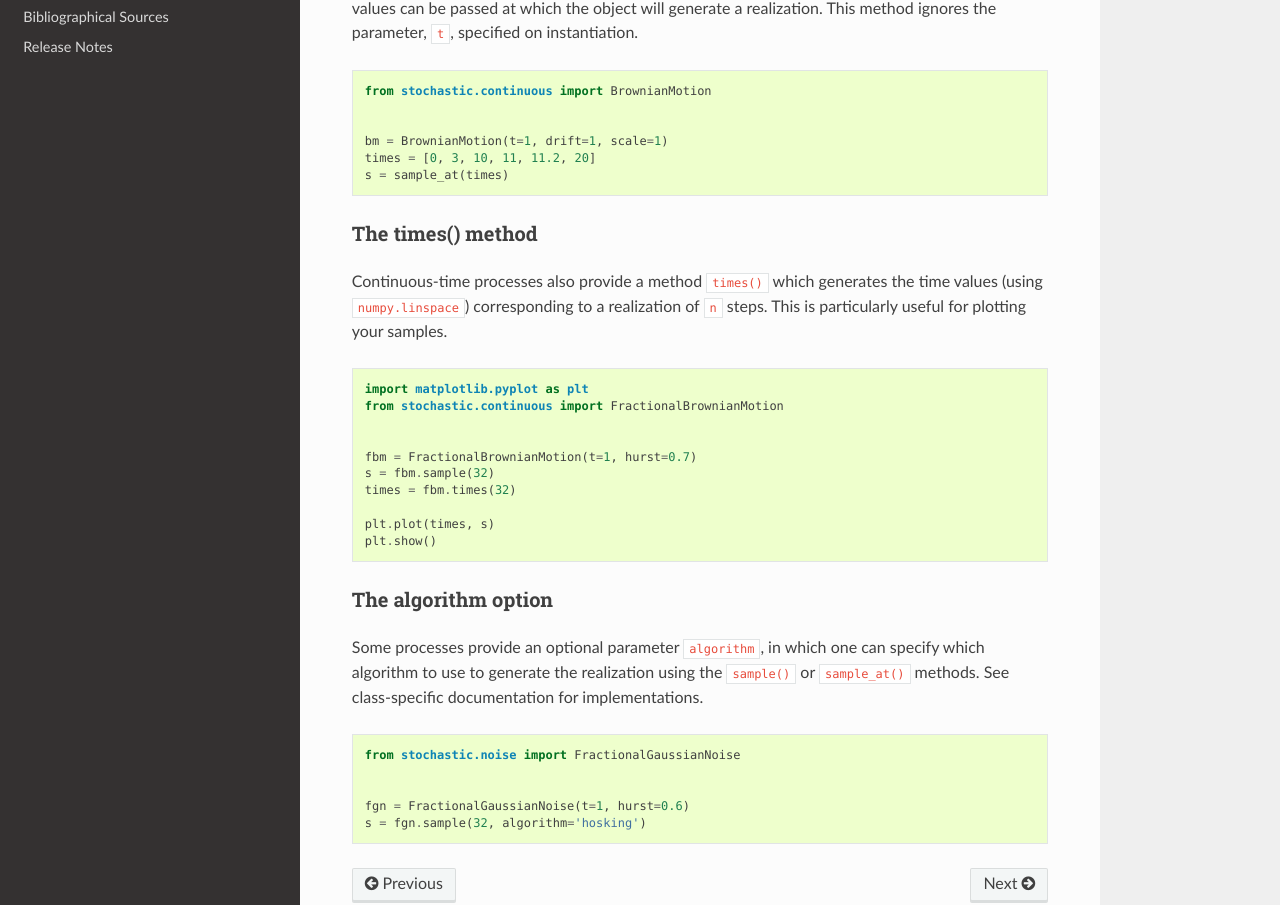
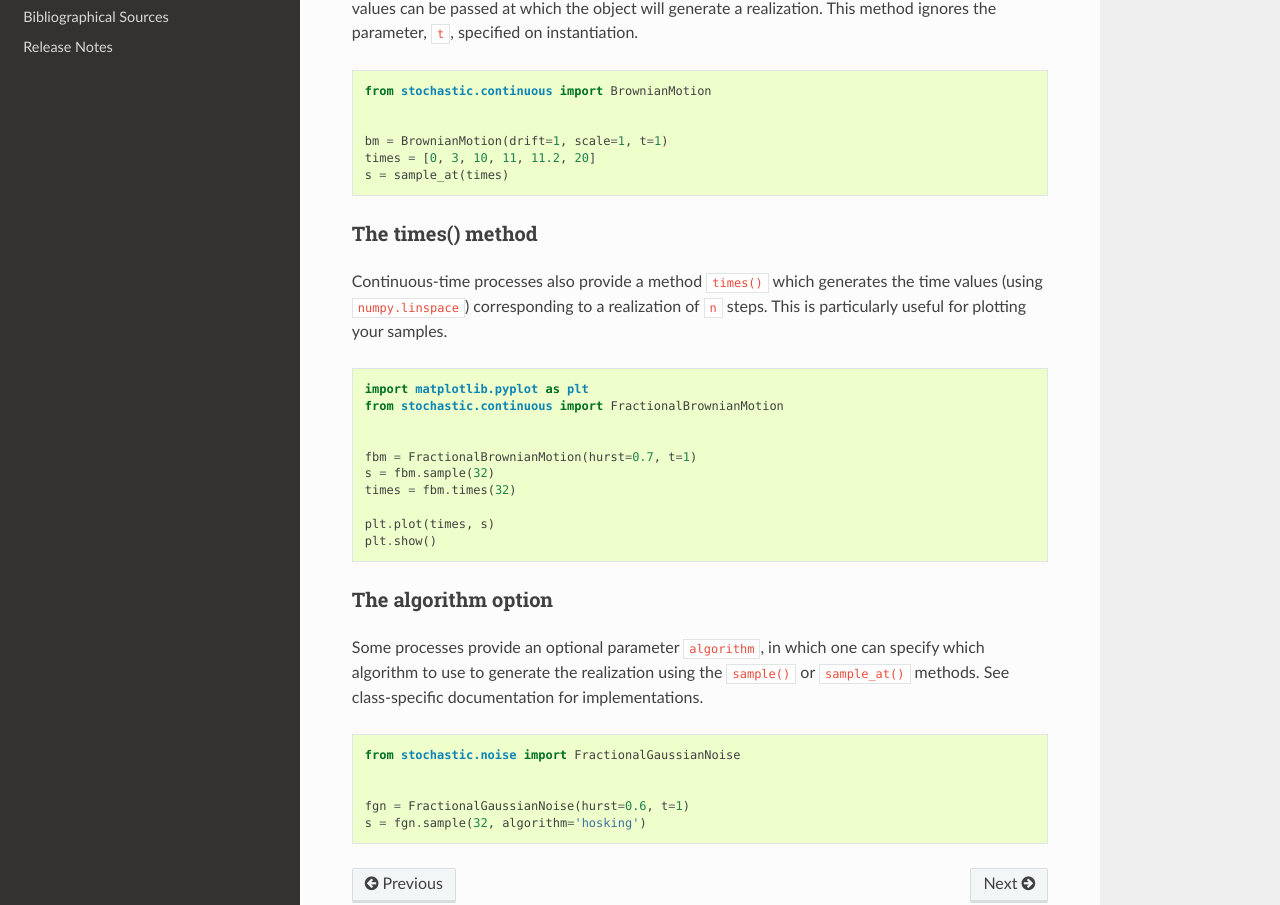
Before and after one commit to crflynn/stochastic, a Sphinx documentation site: the page built from docs/general.rst, in a window 1280 px wide and 1400 px high, scrolled down 1511 px. Shown: the part 367-1272 px from the top of the window. Built offline with Sphinx 7.4.7 and the Read the Docs theme 2.0.0, drawn with Linux system fonts in a browser that asks for light colours.

Commit message:
update docs to reflect t arg changes

```diff
--- a/README.rst
+++ b/README.rst
@@ -140,7 +140,7 @@ instantiation.
     from stochastic.continuous import BrownianMotion
 
 
-    bm = BrownianMotion(t=1, drift=1, scale=1)
+    bm = BrownianMotion(drift=1, scale=1, t=1)
     times = [0, 3, 10, 11, 11.2, 20]
     s = sample_at(times)
 
@@ -158,7 +158,7 @@ steps. This is particularly useful for plotting your samples.
     from stochastic.continuous import FractionalBrownianMotion
 
 
-    fbm = FractionalBrownianMotion(t=1, hurst=0.7)
+    fbm = FractionalBrownianMotion(hurst=0.7, t=1)
     s = fbm.sample(32)
     times = fbm.times(32)
 
@@ -180,5 +180,5 @@ process-specific implementations.
     from stochastic.noise import FractionalGaussianNoise
 
 
-    fgn = FractionalGaussianNoise(t=1, hurst=0.6)
+    fgn = FractionalGaussianNoise(hurst=0.6, t=1)
     s = fgn.sample(32, algorithm='hosking')
--- a/docs/general.rst
+++ b/docs/general.rst
@@ -104,7 +104,7 @@ instantiation.
     from stochastic.continuous import BrownianMotion
 
 
-    bm = BrownianMotion(t=1, drift=1, scale=1)
+    bm = BrownianMotion(drift=1, scale=1, t=1)
     times = [0, 3, 10, 11, 11.2, 20]
     s = sample_at(times)
 
@@ -122,7 +122,7 @@ steps. This is particularly useful for plotting your samples.
     from stochastic.continuous import FractionalBrownianMotion
 
 
-    fbm = FractionalBrownianMotion(t=1, hurst=0.7)
+    fbm = FractionalBrownianMotion(hurst=0.7, t=1)
     s = fbm.sample(32)
     times = fbm.times(32)
 
@@ -144,5 +144,5 @@ implementations.
     from stochastic.noise import FractionalGaussianNoise
 
 
-    fgn = FractionalGaussianNoise(t=1, hurst=0.6)
+    fgn = FractionalGaussianNoise(hurst=0.6, t=1)
     s = fgn.sample(32, algorithm='hosking')
```
